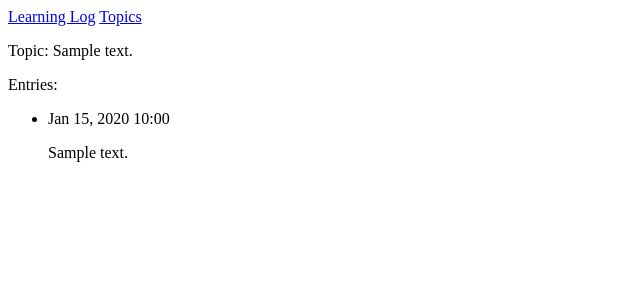
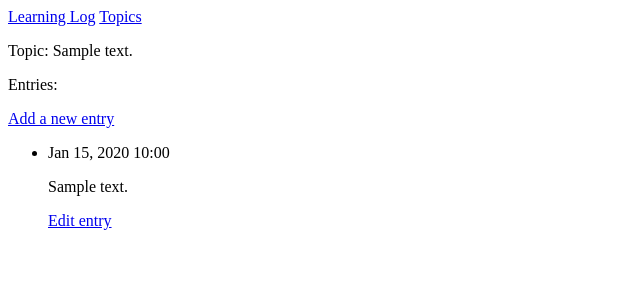
Before and after one commit to sid2021/learning_log, a Django app: page /topics/1 in a window 1280 px wide. Shown: the top 300 px of the page, without its empty margins (0-640 px from the left). Run offline with Django 3.2, Linux system fonts and the light colour scheme; tables that the repository leaves empty hold one stand-in row (values such as "Sample post").

Commit message:
users can now add and modify entries

```diff
--- a/learning_logs/templates/learning_logs/topic.html
+++ b/learning_logs/templates/learning_logs/topic.html
@@ -3,11 +3,17 @@
 <p>Topic: {{ topic }}</p>
 
 <p>Entries:</p>
+<p>
+  <a href="{% url 'learning_logs:new_entry' topic.id %}">Add a new entry</a>
+</p>
 <ul>
   {% for entry in entries %}
   <li>
     <p>{{ entry.date_added|date:'M d, Y H:i' }}</p>
     <p>{{ entry.text|linebreaks }}</p>
+    <p>
+      <a href="{% url 'learning_logs:edit_entry' entry.id %}">Edit entry</a>
+    </p>
   </li>
   {% empty %}
   <li>There are no entries for this topic yet.</li>
--- a/learning_logs/templates/learning_logs/topics.html
+++ b/learning_logs/templates/learning_logs/topics.html
@@ -9,4 +9,6 @@
   {% endfor %}
 </ul>
 
+<a href="{% url 'learning_logs:new_topic' %}">Add a new topic</a>
+
 {% endblock content %}
--- a/learning_logs/urls.py
+++ b/learning_logs/urls.py
@@ -11,4 +11,10 @@ urlpatterns = [
     path("topics/", views.topics, name="topics"),
     # Detail page for a single topic.
     path("topics/<int:topic_id>", views.topic, name="topic"),
+    # Page for adding a new topic
+    path("new_topic/", views.new_topic, name="new_topic"),
+    # Page for adding a new entry
+    path("new_entry/<int:topic_id>/", views.new_entry, name="new_entry"),
+    # Page for editing an entry.
+    path("edit_entry/<int:entry_id>/", views.edit_entry, name="edit_entry"),
 ]
--- a/learning_logs/views.py
+++ b/learning_logs/views.py
@@ -1,5 +1,6 @@
-from django.shortcuts import render
-from .models import Topic
+from django.shortcuts import render, redirect
+from .models import Topic, Entry
+from .forms import TopicForm, EntryForm
 
 
 def index(request):
@@ -11,8 +12,6 @@ def topics(request):
     """Show a all topics."""
     topics = Topic.objects.order_by("date_added")
     context = {"topics": topics}
-    print(context["topics"])
-    print(type(context["topics"]))
     return render(request, "learning_logs/topics.html", context)
 
 
@@ -22,3 +21,60 @@ def topic(request, topic_id):
     entries = topic.entry_set.order_by("-date_added")
     context = {"topic": topic, "entries": entries}
     return render(request, "learning_logs/topic.html", context)
+
+
+def new_topic(request):
+    """Add a new topic."""
+    if request.method != "POST":
+        # No data submitted; create a blank form.
+        form = TopicForm()
+    else:
+        # POST data submitted; process data.
+        form = TopicForm(data=request.POST)
+        if form.is_valid():
+            form.save()
+            return redirect("learning_logs:topics")
+
+    # Display a blank or invalid form.
+    context = {"form": form}
+    return render(request, "learning_logs/new_topic.html", context)
+
+
+def new_entry(request, topic_id):
+    """Add a new entry for a particular topic."""
+    topic = Topic.objects.get(id=topic_id)
+
+    if request.method != "POST":
+        # No data submitted; create a blank form.
+        form = EntryForm()
+    else:
+        # POST data submitted; process data.
+        form = EntryForm(data=request.POST)
+        if form.is_valid():
+            new_entry = form.save(commit=False)
+            new_entry.topic = topic
+            new_entry.save()
+            return redirect("learning_logs:topic", topic_id=topic_id)
+
+    # Display a blank or invalid form.
+    context = {"topic": topic, "form": form}
+    return render(request, "learning_logs/new_entry.html", context)
+
+
+def edit_entry(request, entry_id):
+    """Edit an existing entry."""
+    entry = Entry.objects.get(id=entry_id)
+    topic = entry.topic
+
+    if request.method != "POST":
+        # Initial request; pre-fill form with the current entry.
+        form = EntryForm(instance=entry)
+    else:
+        # POST data submitted; process data.
+        form = EntryForm(instance=entry, data=request.POST)
+        if form.is_valid():
+            form.save()
+            return redirect("learning_logs:topic", topic_id=topic.id)
+
+    context = {"entry": entry, "topic": topic, "form": form}
+    return render(request, "learning_logs/edit_entry.html", context)
```
Also changed, not shown: learning_logs/forms.py (added, +18 -0 lines), learning_logs/templates/learning_logs/edit_entry.html (added, +11 -0 lines), learning_logs/templates/learning_logs/new_entry.html (added, +10 -0 lines), learning_logs/templates/learning_logs/new_topic.html (added, +9 -0 lines).
